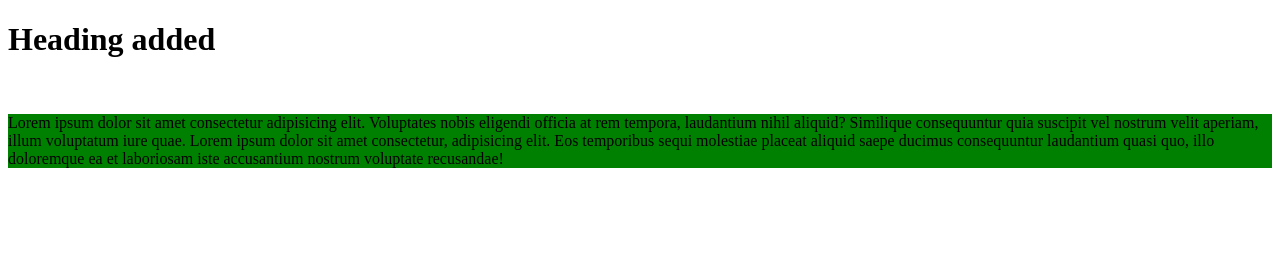
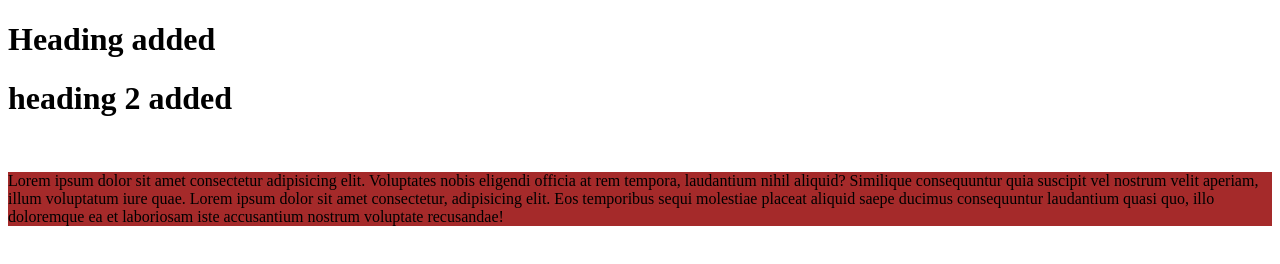
Before and after one commit to nestin-c-solomon/sample, a plain HTML site: page index.html in a window 1280 px wide. Drawn offline with Linux system fonts and the light colour scheme.

Commit message:
third commit

```diff
--- a/index.html
+++ b/index.html
@@ -8,6 +8,8 @@
 </head>
 <body>
     <h1>Heading added</h1>
+
+    <h1> heading 2 added</h1>
     <br>
     <p>Lorem ipsum dolor sit amet consectetur adipisicing elit. Voluptates nobis eligendi officia at rem tempora, laudantium nihil aliquid? Similique consequuntur quia suscipit vel nostrum velit aperiam, illum voluptatum iure quae. Lorem ipsum dolor sit amet consectetur, adipisicing elit. Eos temporibus sequi molestiae placeat aliquid saepe ducimus consequuntur laudantium quasi quo, illo doloremque ea et laboriosam iste accusantium nostrum voluptate recusandae!</p>
 
--- a/style.css
+++ b/style.css
@@ -1,3 +1,3 @@
 p{
-    background-color: green;
+    background-color: brown;
 }
```
